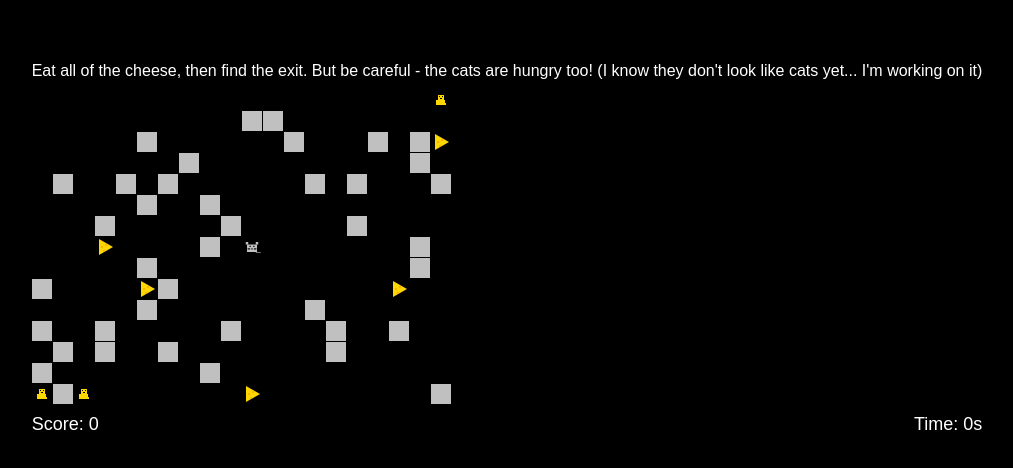
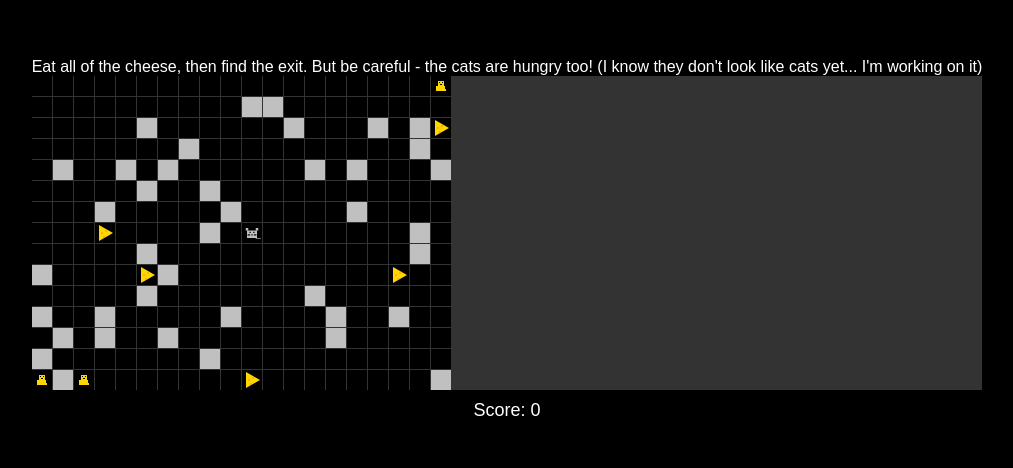
Before and after one commit to aenstad01/mouse-hunters, a plain HTML site: page index.html in a window 1280 px wide. Shown: the part 152-620 px from the top of the page, without its empty margins (133-1146 px from the left). Drawn offline with Linux system fonts and the light colour scheme.

Commit message:
Update styles.css

```diff
--- a/styles.css
+++ b/styles.css
@@ -6,21 +6,13 @@ body {
   margin: 0;
   background-color: #000000;
   font-family: Arial, sans-serif;
-  color: white;
 }
 
 #game-container {
-  display: flex;
-  flex-direction: column;
-  align-items: center;
+  display: inline-block;
   background-color: #000;
   padding: 10px;
   border-radius: 10px;
-}
-
-#instructions {
-  margin-bottom: 10px;
-  text-align: center;
 }
 
 #game-board {
@@ -28,6 +20,7 @@ body {
   grid-template-columns: repeat(20, 20px);
   grid-template-rows: repeat(15, 20px);
   gap: 1px;
+  background-color: #333;
 }
 
 .cell {
@@ -36,13 +29,26 @@ body {
   background-color: #000;
 }
 
-#info-bar {
-  display: flex;
-  justify-content: space-between;
-  width: 100%;
+#score {
+  color: #fff;
+  text-align: center;
   margin-top: 10px;
+  font-size: 18px;
 }
 
-#score, #timer {
-  font-size: 18px;
+.flash {
+  animation: flash 0.5s ease-out;
 }
+
+#instructions {
+  color: white;
+}
+
+@keyframes flash {
+  from {
+    background-color: red;
+  }
+  to {
+    background-color: transparent;
+  }
+}
```
